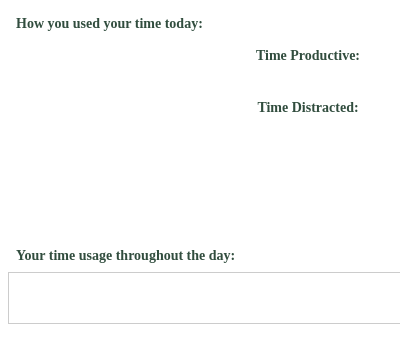
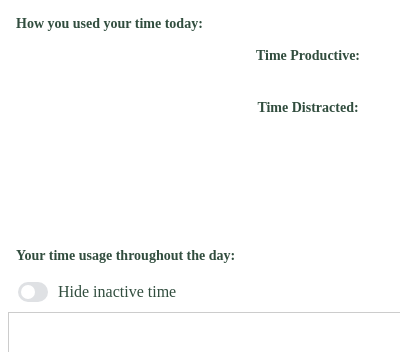
Before and after one commit to matthew-lim-matthew-lim/Productivity-Monitor, a browser extension: page popup.html in a window 400 px wide. Shown: the top 352 px of the page. Drawn offline with Linux system fonts and the light colour scheme.

Commit message:
added a toggle to hide inactive time

```diff
--- a/background.js
+++ b/background.js
@@ -68,7 +68,8 @@ export async function focusTabUpdate(tab) {
     },
     productive_times: [[], [], [], [], [], [], []],
     distracted_times: [[], [], [], [], [], [], []],
-    logoff_times: [[], [], [], [], [], [], []]
+    logoff_times: [[], [], [], [], [], [], []],
+    UI_hide_inactive_times: false
   };
 
   // Shift the data for the past week down
--- a/popup.css
+++ b/popup.css
@@ -33,3 +33,67 @@ svg {
 .segment {
   height: 100%;
 }
+
+/* Popup Hide Inactive Time Checkbox */
+.checkbox-wrapper-2 .ikxBAC {
+  appearance: none;
+  background-color: #dfe1e4;
+  border-radius: 72px;
+  border-style: none;
+  flex-shrink: 0;
+  height: 20px;
+  margin: 0;
+  position: relative;
+  width: 30px;
+}
+
+.checkbox-wrapper-2 .ikxBAC::before {
+  bottom: -6px;
+  content: "";
+  left: -6px;
+  position: absolute;
+  right: -6px;
+  top: -6px;
+}
+
+.checkbox-wrapper-2 .ikxBAC,
+.checkbox-wrapper-2 .ikxBAC::after {
+  transition: all 100ms ease-out;
+}
+
+.checkbox-wrapper-2 .ikxBAC::after {
+  background-color: #fff;
+  border-radius: 50%;
+  content: "";
+  height: 14px;
+  left: 3px;
+  position: absolute;
+  top: 3px;
+  width: 14px;
+}
+
+.checkbox-wrapper-2 input[type=checkbox] {
+  cursor: default;
+}
+
+.checkbox-wrapper-2 .ikxBAC:hover {
+  background-color: #c9cbcd;
+  transition-duration: 0s;
+}
+
+.checkbox-wrapper-2 .ikxBAC:checked {
+  background-color: #6e79d6;
+}
+
+.checkbox-wrapper-2 .ikxBAC:checked::after {
+  background-color: #fff;
+  left: 13px;
+}
+
+.checkbox-wrapper-2 :focus:not(.focus-visible) {
+  outline: 0;
+}
+
+.checkbox-wrapper-2 .ikxBAC:checked:hover {
+  background-color: #535db3;
+}
--- a/popup.html
+++ b/popup.html
@@ -27,6 +27,13 @@
 
     <div class="title">Your time usage throughout the day:</div>
 
+    <div class="checkbox-wrapper-2">
+      <div style="display: flex; flex-direction: row; margin: 10px;">
+        <input type="checkbox" class="sc-gJwTLC ikxBAC" id="checkbox-hide-inactive-time">
+        <div style="display: flex; align-items: center; margin-left: 10px;">Hide inactive time</div>
+      </div>
+    </div>
+
     <div id="horizontal-bar-chart"></div>
   </div>
 </div>
--- a/popup.js
+++ b/popup.js
@@ -51,15 +51,28 @@ document.addEventListener("DOMContentLoaded", async () => {
       distractedElement.innerHTML = '<i class="row">No time was spent being distracted!</i>';
     }
 
+    // Draw Pie Chart
     const data = [ cloud_data.total_time_productive[0], cloud_data.total_time_distracted[0] ];
     console.log(data);
     const colors = ["#4682B4", "#FF6347"];
     drawPieChart(data, colors);
 
-    // Draw horizontal bar chart with the sorted segments
+    // Get the checkbox for whether the inactive time is hidden or shown
     let local_storage_data = await chrome.storage.local.get("trackingData");
     let local_data = local_storage_data.trackingData;
 
+    const checkbox_hide_inactive_time = document.getElementById("checkbox-hide-inactive-time");
+    checkbox_hide_inactive_time.checked = local_data.UI_hide_inactive_times;
+    checkbox_hide_inactive_time.addEventListener('change', async function() {
+      local_data.UI_hide_inactive_times = checkbox_hide_inactive_time.checked;
+      await chrome.storage.local.set({ trackingData: local_data });
+
+      // Draw horizontal bar chart with the sorted segments
+      const allTimes = mergeAndSortTimes(local_data.productive_times[0], local_data.distracted_times[0], local_data.logoff_times[0]);
+      createBarChart(allTimes);
+    });
+
+    // Draw horizontal bar chart with the sorted segments
     const allTimes = mergeAndSortTimes(local_data.productive_times[0], local_data.distracted_times[0], local_data.logoff_times[0]);
     createBarChart(allTimes);
   });
@@ -147,12 +160,22 @@ function createBarChart(data) {
   const chart = document.getElementById('horizontal-bar-chart');
   chart.innerHTML = ''; // Clear previous chart
 
+  const checkbox_hide_inactive_time = document.getElementById("checkbox-hide-inactive-time");
   let totalDuration = 0;
   for (let i = 1; i < data.length; i++) {
+    if (!(data[i - 1].label === 'Logoff' &&
+      checkbox_hide_inactive_time.checked)
+    ) {
       totalDuration += (data[i].time - data[i - 1].time) / 1000; // Calculate total duration in seconds
+    }
   }
 
   for (let i = 1; i < data.length; i++) {
+    if (data[i - 1].label === 'Logoff' &&
+      checkbox_hide_inactive_time.checked
+    ) {
+      continue;
+    }
     const duration = (data[i].time - data[i - 1].time) / 1000;
     const segmentDiv = document.createElement('div');
     segmentDiv.classList.add('segment');
```
Lines whose indentation alone changed are shown as unchanged.
